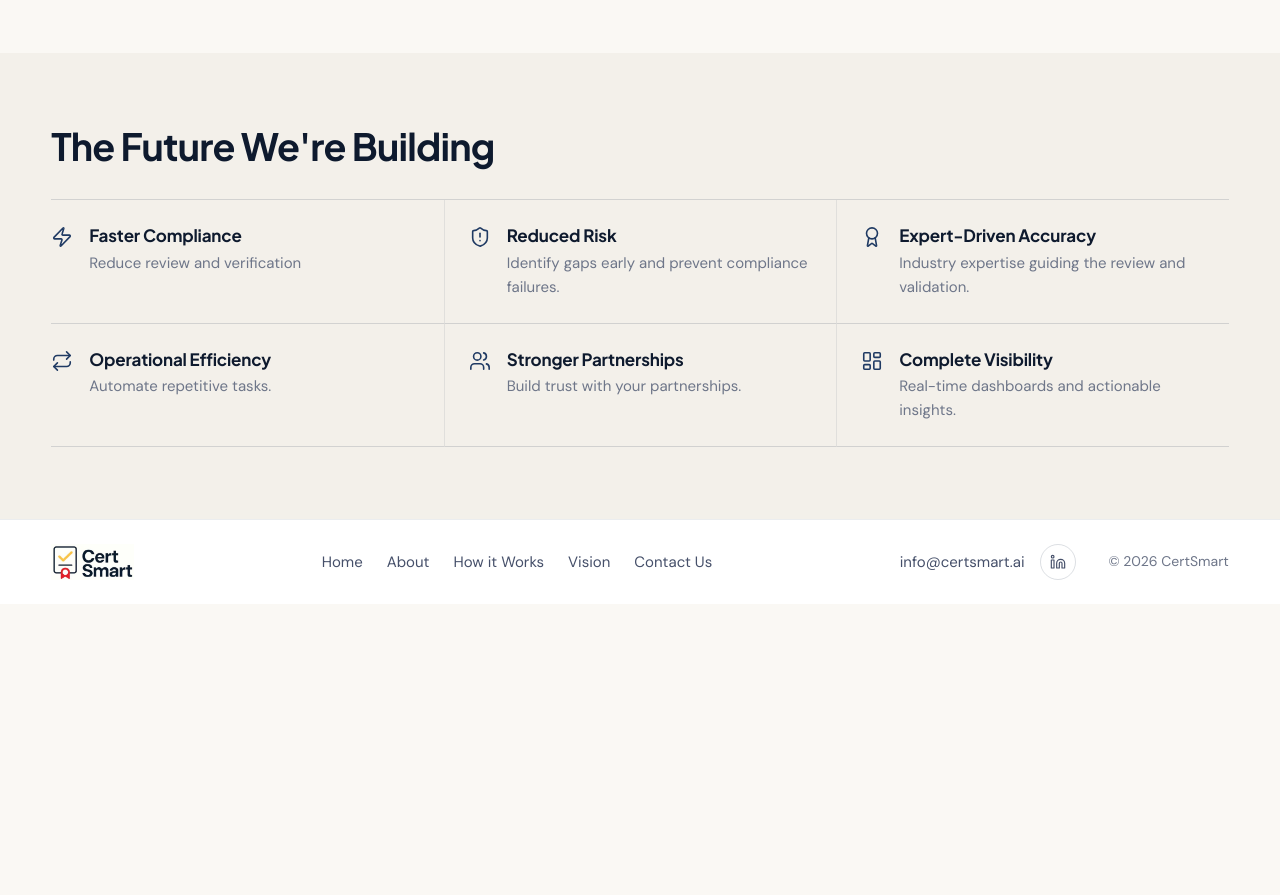
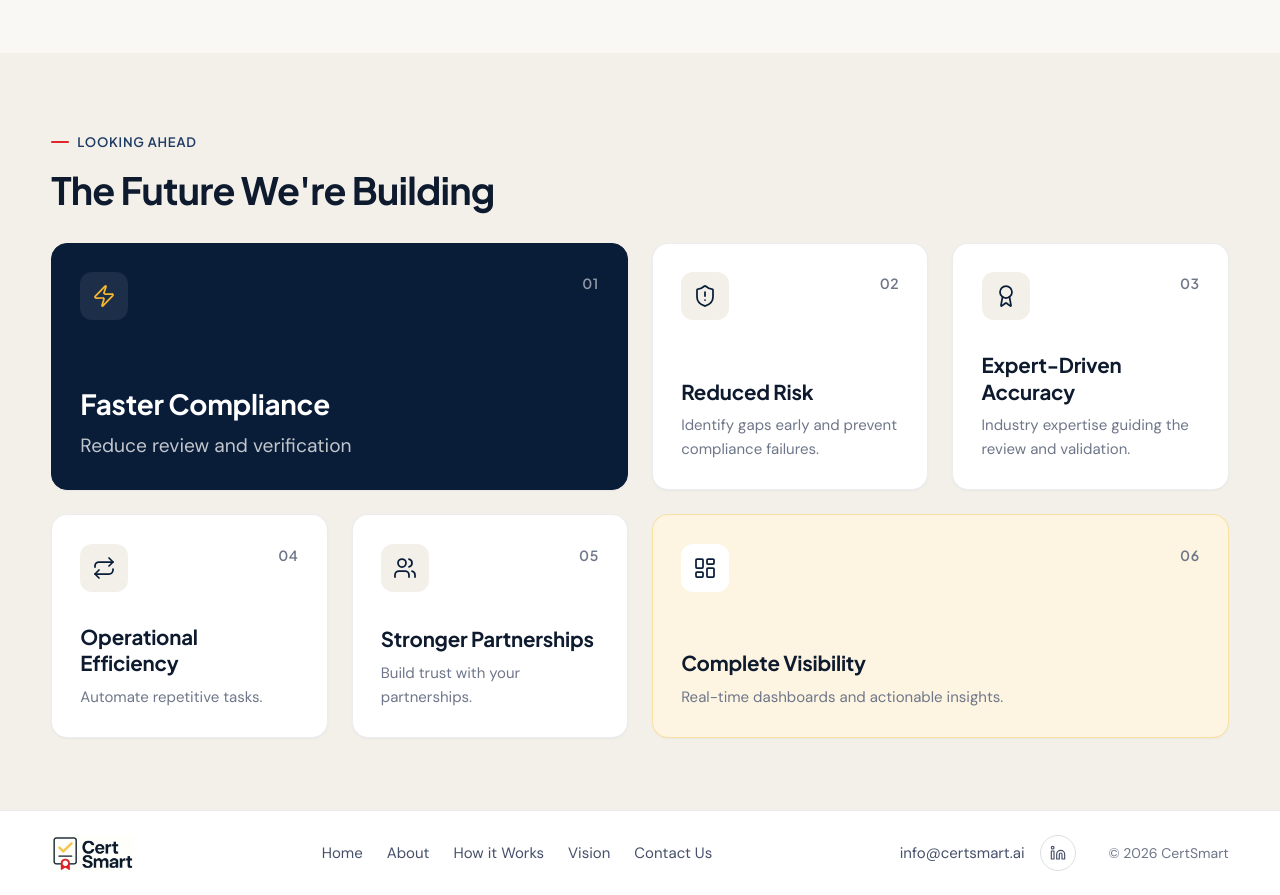
Before and after one commit to jackduventbot/CertSmart-Website, a plain HTML site: page vision.html in a window 1280 px wide. Shown: the part 720-1615 px from the top of the page. Before the commit the page ends 1324 px from the top, so only its background shows below. Drawn offline with Linux system fonts and the light colour scheme.

Commit message:
Redesign Vision 'The Future We're Building' as a bento card grid
Co-Authored-By: Claude Opus 5.5 <noreply@anthropic.com>

```diff
--- a/css/style.css
+++ b/css/style.css
@@ -320,8 +320,8 @@ p { margin: 0; }
 }
 .icon-tile .icon { width: 22px; height: 22px; }
 .icon-tile--navy { background: var(--navy); color: var(--gold); }
-.feature-strip h3, .benefit h3, .future-item h3 { font-size: var(--fs-h3); margin-bottom: var(--s-1); }
-.feature-strip p, .benefit p, .future-item p { font-size: 0.9375rem; color: var(--muted); }
+.feature-strip h3, .benefit h3 { font-size: var(--fs-h3); margin-bottom: var(--s-1); }
+.feature-strip p, .benefit p { font-size: 0.9375rem; color: var(--muted); }
 
 /* ---------- About ---------- */
 .split {
@@ -527,19 +527,54 @@ p { margin: 0; }
 .portrait-quote p { font-family: var(--font-head); font-weight: 600; font-size: 1.0625rem; line-height: 1.45; color: var(--ink); letter-spacing: -0.01em; }
 .portrait-quote cite { display: block; margin-top: var(--s-2); font-style: normal; font-size: var(--fs-small); color: var(--muted); }
 
-.future-head { display: flex; align-items: end; justify-content: space-between; gap: var(--s-5); margin-bottom: var(--s-6); }
+.future-head { margin-bottom: var(--s-6); }
+
+/* Bento grid: wide navy feature card first, wide tinted card last */
 .future-grid {
   display: grid;
-  grid-template-columns: repeat(3, minmax(0, 1fr));
-  border-top: 1px solid var(--line-strong);
+  grid-template-columns: repeat(4, minmax(0, 1fr));
+  gap: var(--gap);
 }
-.future-item {
-  display: flex; gap: var(--s-4); align-items: flex-start;
-  padding: var(--s-5) var(--s-5) var(--s-5) 0;
-  border-bottom: 1px solid var(--line-strong);
+.future-card {
+  position: relative; overflow: hidden;
+  display: flex; flex-direction: column;
+  min-height: 13.5rem;
+  padding: clamp(20px, 2.2vw, 32px);
+  background: var(--surface);
+  border: 1px solid var(--line);
+  border-radius: var(--r-card);
+  box-shadow: var(--shadow-sm);
+  transition: transform var(--ease), box-shadow var(--ease), border-color var(--ease);
 }
-.future-item:not(:nth-child(3n+1)) { padding-left: var(--s-5); border-left: 1px solid var(--line); }
-.future-item .icon { width: 22px; height: 22px; color: var(--navy-600); margin-top: 2px; }
+.future-card::after {
+  content: ""; position: absolute; left: 0; right: 0; top: 0; height: 3px;
+  background: var(--gold);
+  transform: scaleX(0); transform-origin: left;
+  transition: transform 200ms ease;
+}
+.future-card:hover { transform: translateY(-3px); box-shadow: var(--shadow-lg); border-color: var(--line-strong); }
+.future-card:hover::after { transform: scaleX(1); }
+.future-top { display: flex; align-items: flex-start; justify-content: space-between; margin-bottom: auto; padding-bottom: var(--s-6); }
+.future-icon {
+  width: 48px; height: 48px; border-radius: 12px;
+  display: grid; place-items: center;
+  background: var(--bg-alt); color: var(--navy);
+  transition: background-color var(--ease), color var(--ease);
+}
+.future-icon .icon { width: 24px; height: 24px; }
+.future-card:hover .future-icon { background: var(--navy); color: var(--gold); }
+.future-num { font-family: var(--font-head); font-size: 0.875rem; font-weight: 600; color: var(--muted); letter-spacing: 0.04em; }
+.future-card h3 { font-size: clamp(1.1rem, 1rem + 0.35vw, 1.3rem); margin-bottom: var(--s-2); }
+.future-card p { font-size: 0.9375rem; color: var(--muted); max-width: 40ch; }
+
+.future-card:first-child { grid-column: span 2; background: var(--navy); border-color: var(--navy); }
+.future-card:first-child h3 { color: #fff; font-size: clamp(1.35rem, 1.1rem + 0.8vw, 1.85rem); }
+.future-card:first-child p { color: rgba(255, 255, 255, 0.75); font-size: var(--fs-lead); }
+.future-card:first-child .future-icon { background: rgba(255, 255, 255, 0.08); color: var(--gold); }
+.future-card:first-child .future-num { color: rgba(255, 255, 255, 0.55); }
+.future-card:first-child:hover .future-icon { background: var(--gold); color: var(--navy); }
+.future-card:last-child { grid-column: span 2; background: var(--gold-50); border-color: rgba(245, 183, 46, 0.35); }
+.future-card:last-child .future-icon { background: #fff; }
 
 /* ---------- Contact ---------- */
 .contact-grid {
@@ -747,8 +782,6 @@ p { margin: 0; }
   .board, .voices { grid-template-columns: 1fr; }
   .board-head { position: static; }
   .future-grid { grid-template-columns: repeat(2, minmax(0, 1fr)); }
-  .future-item:not(:nth-child(3n+1)) { padding-left: 0; border-left: 0; }
-  .future-item:nth-child(even) { padding-left: var(--s-5); border-left: 1px solid var(--line); }
 }
 
 @media (max-width: 1100px) {
@@ -788,7 +821,8 @@ p { margin: 0; }
   .board-grid, .quotes, .form-row { grid-template-columns: 1fr; }
   .form-row { gap: 0; }
   .future-grid { grid-template-columns: 1fr; }
-  .future-item, .future-item:nth-child(even) { padding-left: 0; border-left: 0; }
+  .future-card:first-child, .future-card:last-child { grid-column: auto; }
+  .future-card { min-height: 0; }
   .footer-inner { grid-template-columns: 1fr; justify-items: start; }
   .footer-nav { justify-content: flex-start; }
   .step-body .icon { display: none; }
--- a/vision.html
+++ b/vision.html
@@ -10,7 +10,7 @@
   <link rel="preconnect" href="https://fonts.googleapis.com">
   <link rel="preconnect" href="https://fonts.gstatic.com" crossorigin>
   <link href="https://fonts.googleapis.com/css2?family=DM+Sans:opsz,wght@9..40,400..600&amp;family=Plus+Jakarta+Sans:wght@500..800&amp;display=swap" rel="stylesheet">
-  <link rel="stylesheet" href="css/style.css?v=20261125p">
+  <link rel="stylesheet" href="css/style.css?v=20261125s">
 </head>
 <body class="page-vision">
   <div class="patent-bar">
@@ -58,15 +58,40 @@
     <section class="section section--alt">
       <div class="wrap">
         <div class="future-head">
+          <span class="eyebrow">Looking ahead</span>
           <h2 class="h2">The Future We're Building</h2>
         </div>
         <div class="future-grid">
-          <div class="future-item"><svg class="icon" viewBox="0 0 24 24" aria-hidden="true"><path d="M4 14a1 1 0 0 1-.78-1.63l9.9-10.2a.5.5 0 0 1 .86.46l-1.92 6.02A1 1 0 0 0 13 10h7a1 1 0 0 1 .78 1.63l-9.9 10.2a.5.5 0 0 1-.86-.46l1.92-6.02A1 1 0 0 0 11 14z"/></svg><div><h3>Faster Compliance</h3><p>Reduce review and verification</p></div></div>
-          <div class="future-item"><svg class="icon" viewBox="0 0 24 24" aria-hidden="true"><path d="M20 13c0 5-3.5 7.5-7.66 8.95a1 1 0 0 1-.67-.01C7.5 20.5 4 18 4 13V6a1 1 0 0 1 1-1c2 0 4.5-1.2 6.24-2.72a1.17 1.17 0 0 1 1.52 0C14.51 3.81 17 5 19 5a1 1 0 0 1 1 1z"/><path d="M12 8v4"/><path d="M12 16h.01"/></svg><div><h3>Reduced Risk</h3><p>Identify gaps early and prevent compliance failures.</p></div></div>
-          <div class="future-item"><svg class="icon" viewBox="0 0 24 24" aria-hidden="true"><path d="m15.48 12.89 1.51 8.53a.5.5 0 0 1-.81.47l-3.58-2.69a1 1 0 0 0-1.2 0l-3.59 2.69a.5.5 0 0 1-.81-.47l1.52-8.53"/><circle cx="12" cy="8" r="6"/></svg><div><h3>Expert-Driven Accuracy</h3><p>Industry expertise guiding the review and validation.</p></div></div>
-          <div class="future-item"><svg class="icon" viewBox="0 0 24 24" aria-hidden="true"><path d="m17 2 4 4-4 4"/><path d="M3 11v-1a4 4 0 0 1 4-4h14"/><path d="m7 22-4-4 4-4"/><path d="M21 13v1a4 4 0 0 1-4 4H3"/></svg><div><h3>Operational Efficiency</h3><p>Automate repetitive tasks.</p></div></div>
-          <div class="future-item"><svg class="icon" viewBox="0 0 24 24" aria-hidden="true"><path d="M16 21v-2a4 4 0 0 0-4-4H6a4 4 0 0 0-4 4v2"/><circle cx="9" cy="7" r="4"/><path d="M22 21v-2a4 4 0 0 0-3-3.87"/><path d="M16 3.13a4 4 0 0 1 0 7.75"/></svg><div><h3>Stronger Partnerships</h3><p>Build trust with your partnerships.</p></div></div>
-          <div class="future-item"><svg class="icon" viewBox="0 0 24 24" aria-hidden="true"><rect width="7" height="9" x="3" y="3" rx="1"/><rect width="7" height="5" x="14" y="3" rx="1"/><rect width="7" height="9" x="14" y="12" rx="1"/><rect width="7" height="5" x="3" y="16" rx="1"/></svg><div><h3>Complete Visibility</h3><p>Real-time dashboards and actionable insights.</p></div></div>
+          <article class="future-card">
+            <div class="future-top"><span class="future-icon"><svg class="icon" viewBox="0 0 24 24" aria-hidden="true"><path d="M4 14a1 1 0 0 1-.78-1.63l9.9-10.2a.5.5 0 0 1 .86.46l-1.92 6.02A1 1 0 0 0 13 10h7a1 1 0 0 1 .78 1.63l-9.9 10.2a.5.5 0 0 1-.86-.46l1.92-6.02A1 1 0 0 0 11 14z"/></svg></span><span class="future-num">01</span></div>
+            <h3>Faster Compliance</h3>
+            <p>Reduce review and verification</p>
+          </article>
+          <article class="future-card">
+            <div class="future-top"><span class="future-icon"><svg class="icon" viewBox="0 0 24 24" aria-hidden="true"><path d="M20 13c0 5-3.5 7.5-7.66 8.95a1 1 0 0 1-.67-.01C7.5 20.5 4 18 4 13V6a1 1 0 0 1 1-1c2 0 4.5-1.2 6.24-2.72a1.17 1.17 0 0 1 1.52 0C14.51 3.81 17 5 19 5a1 1 0 0 1 1 1z"/><path d="M12 8v4"/><path d="M12 16h.01"/></svg></span><span class="future-num">02</span></div>
+            <h3>Reduced Risk</h3>
+            <p>Identify gaps early and prevent compliance failures.</p>
+          </article>
+          <article class="future-card">
+            <div class="future-top"><span class="future-icon"><svg class="icon" viewBox="0 0 24 24" aria-hidden="true"><path d="m15.48 12.89 1.51 8.53a.5.5 0 0 1-.81.47l-3.58-2.69a1 1 0 0 0-1.2 0l-3.59 2.69a.5.5 0 0 1-.81-.47l1.52-8.53"/><circle cx="12" cy="8" r="6"/></svg></span><span class="future-num">03</span></div>
+            <h3>Expert-Driven Accuracy</h3>
+            <p>Industry expertise guiding the review and validation.</p>
+          </article>
+          <article class="future-card">
+            <div class="future-top"><span class="future-icon"><svg class="icon" viewBox="0 0 24 24" aria-hidden="true"><path d="m17 2 4 4-4 4"/><path d="M3 11v-1a4 4 0 0 1 4-4h14"/><path d="m7 22-4-4 4-4"/><path d="M21 13v1a4 4 0 0 1-4 4H3"/></svg></span><span class="future-num">04</span></div>
+            <h3>Operational Efficiency</h3>
+            <p>Automate repetitive tasks.</p>
+          </article>
+          <article class="future-card">
+            <div class="future-top"><span class="future-icon"><svg class="icon" viewBox="0 0 24 24" aria-hidden="true"><path d="M16 21v-2a4 4 0 0 0-4-4H6a4 4 0 0 0-4 4v2"/><circle cx="9" cy="7" r="4"/><path d="M22 21v-2a4 4 0 0 0-3-3.87"/><path d="M16 3.13a4 4 0 0 1 0 7.75"/></svg></span><span class="future-num">05</span></div>
+            <h3>Stronger Partnerships</h3>
+            <p>Build trust with your partnerships.</p>
+          </article>
+          <article class="future-card">
+            <div class="future-top"><span class="future-icon"><svg class="icon" viewBox="0 0 24 24" aria-hidden="true"><rect width="7" height="9" x="3" y="3" rx="1"/><rect width="7" height="5" x="14" y="3" rx="1"/><rect width="7" height="9" x="14" y="12" rx="1"/><rect width="7" height="5" x="3" y="16" rx="1"/></svg></span><span class="future-num">06</span></div>
+            <h3>Complete Visibility</h3>
+            <p>Real-time dashboards and actionable insights.</p>
+          </article>
         </div>
       </div>
     </section>
@@ -90,6 +115,6 @@
     </div>
   </footer>
 
-  <script src="js/main.js?v=20261125m"></script>
+  <script src="js/main.js?v=20261125q"></script>
 </body>
 </html>
```
Also changed, not shown: about.html (+2 -2 lines), contact.html (+2 -2 lines), how-it-works.html (+2 -2 lines), index.html (+2 -2 lines).
